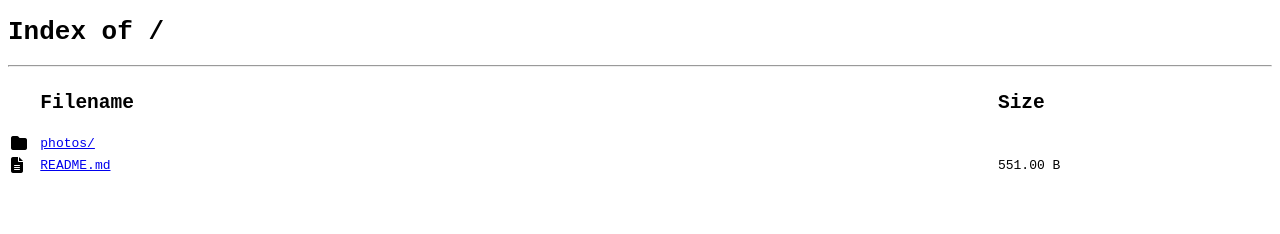
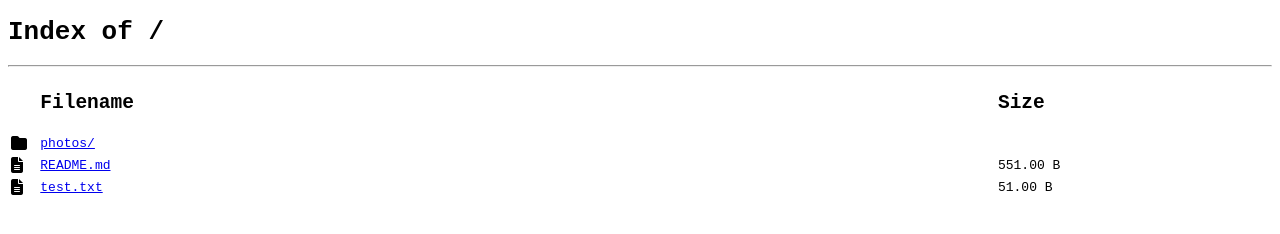
Before and after one commit to undnull/media, a plain HTML site: page index.html in a window 1280 px wide. Drawn offline with Linux system fonts and the light colour scheme.

Commit message:
Add test.txt

```diff
--- a/index.html
+++ b/index.html
@@ -1 +1 @@
-<!doctype html><html><head><title>Index of /</title><meta charset="utf-8"/><meta name="viewport" content="width=device-width, initial-scale=1.0"/><script src="https://kit.fontawesome.com/5ca9dc49d2.js" crossorigin="anonymous"></script><style>@media(prefers-color-scheme:normal){:root{color-scheme:light;}}@media(prefers-color-scheme:dark){:root{color-scheme:dark;}}:root{font-family:monospace;}table{table-layout:fixed;text-align:left;width: 100%;}</style></head><body><h1>Index of /</h1><hr/><table><col style="width:2%"><col style="width:70%"><col style="width:20%"><thead><tr><th></th><th><h2>Filename<h2></th><th><h2>Size<h2></th></tr></thead><tbody><tr><td><i class="fa-sharp fa-solid fa-folder"></i></td><td><a href="photos/index.html">photos/</a></td><td></td></tr><tr><td><i class="fa-sharp fa-solid fa-file-lines"></i></td><td><a href="README.md">README.md</a></td><td>551.00 B</td></tr></tbody></body></html>
+<!doctype html><html><head><title>Index of /</title><meta charset="utf-8"/><meta name="viewport" content="width=device-width, initial-scale=1.0"/><script src="https://kit.fontawesome.com/5ca9dc49d2.js" crossorigin="anonymous"></script><style>@media(prefers-color-scheme:normal){:root{color-scheme:light;}}@media(prefers-color-scheme:dark){:root{color-scheme:dark;}}:root{font-family:monospace;}table{table-layout:fixed;text-align:left;width: 100%;}</style></head><body><h1>Index of /</h1><hr/><table><col style="width:2%"><col style="width:70%"><col style="width:20%"><thead><tr><th></th><th><h2>Filename<h2></th><th><h2>Size<h2></th></tr></thead><tbody><tr><td><i class="fa-sharp fa-solid fa-folder"></i></td><td><a href="photos/index.html">photos/</a></td><td></td></tr><tr><td><i class="fa-sharp fa-solid fa-file-lines"></i></td><td><a href="README.md">README.md</a></td><td>551.00 B</td></tr><tr><td><i class="fa-sharp fa-solid fa-file-lines"></i></td><td><a href="test.txt">test.txt</a></td><td>51.00 B</td></tr></tbody></body></html>
```
Also changed, not shown: test.txt (added).
